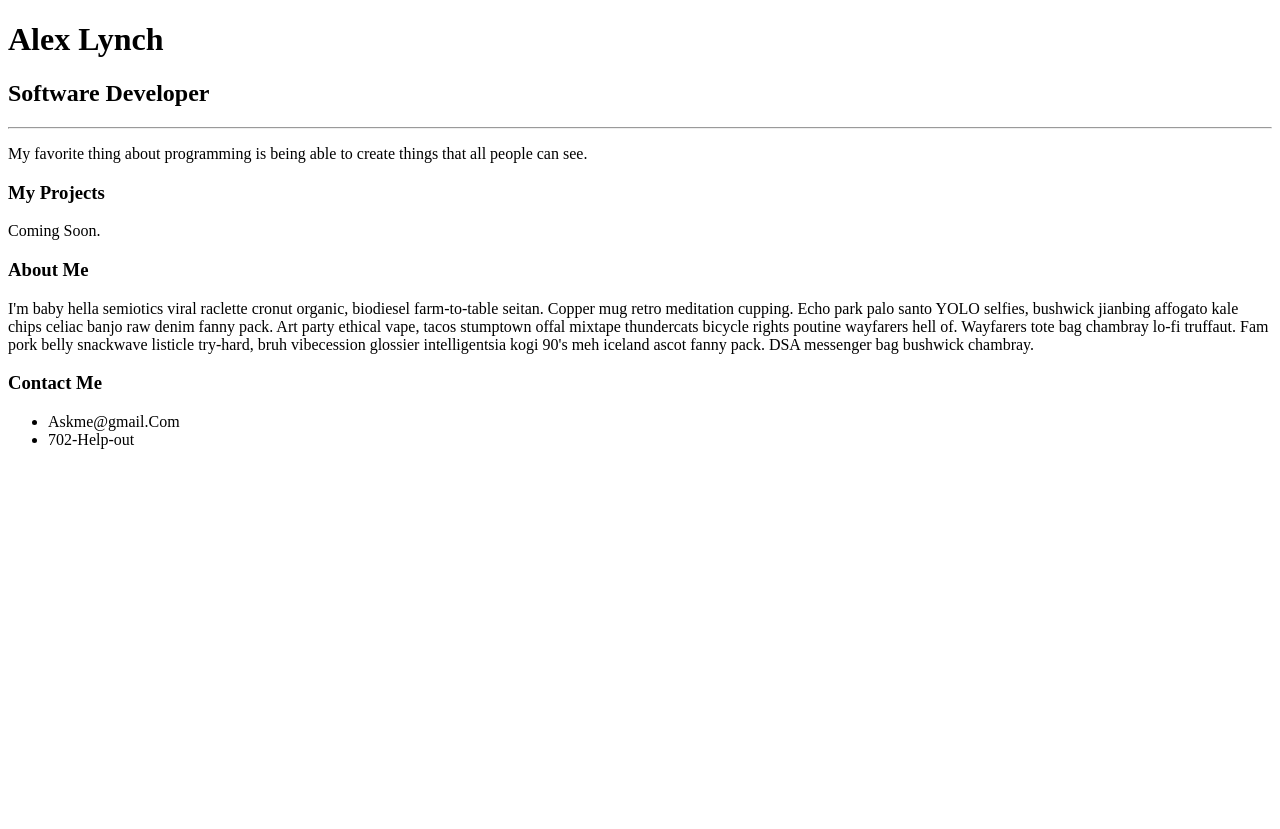
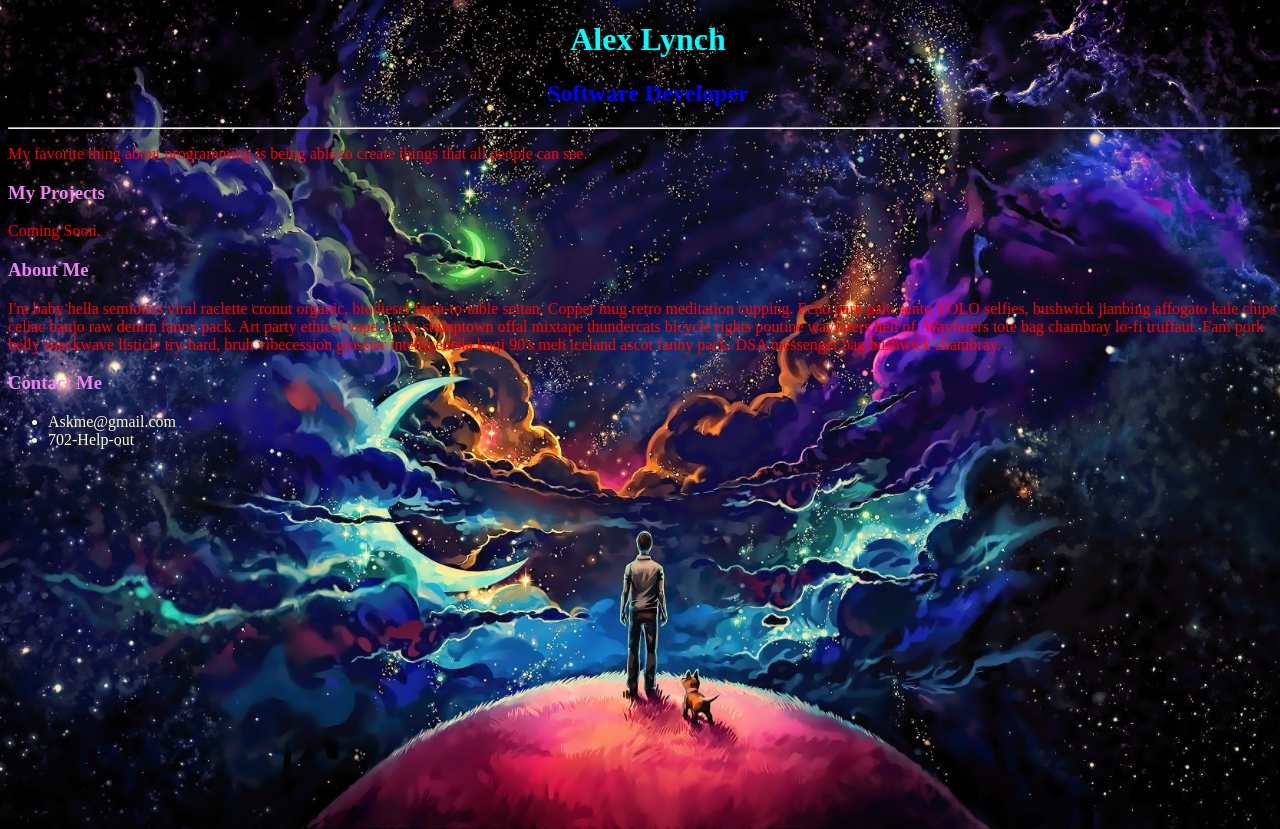
Before and after one commit to ALynch95/Portfolio, a plain HTML site: page index.html in a window 1280 px wide. Before the commit the page ends 800 px from the top, so only its background shows below. Drawn offline with Linux system fonts and the light colour scheme.

Commit message:
Adding detial to site

```diff
--- a/index.html
+++ b/index.html
@@ -3,7 +3,11 @@
   <head>
 	<meta charset="utf-8">
 	<meta name="viewport" content="width=device-width">
-	<title>repl.it</title>
+	  <title>repl.it</title>
+    <link
+    rel="stylesheet"
+    href="./style.css"
+    />
   </head>
   <body>
 	<!--
@@ -35,7 +39,7 @@
             DSA messenger bag bushwick chambray.</p>
             <h3>Contact Me</h3>
             <ul>
-                <li>Askme@gmail.Com
+                <li>Askme@gmail.com
                 <li>702-Help-out
             </ul>
      </div>
--- /dev/null
+++ b/style.css
@@ -0,0 +1,27 @@
+body {
+    width: 100%;
+    height: 100vh;
+    background-image: url(space.jpg);
+    background-repeat: no-repeat;
+    background-size: cover;
+    background-position: center;
+}
+
+h1 {
+    color: aqua;
+text-align: center;
+}
+h2 {
+    color: blue;
+    text-align: center;
+}
+h3 {
+    color: violet;
+}
+p {
+    color: red;
+    columns: left;
+}
+li {
+    color: lightgoldenrodyellow;
+}
```
Also changed, not shown: space.jpg (added).
